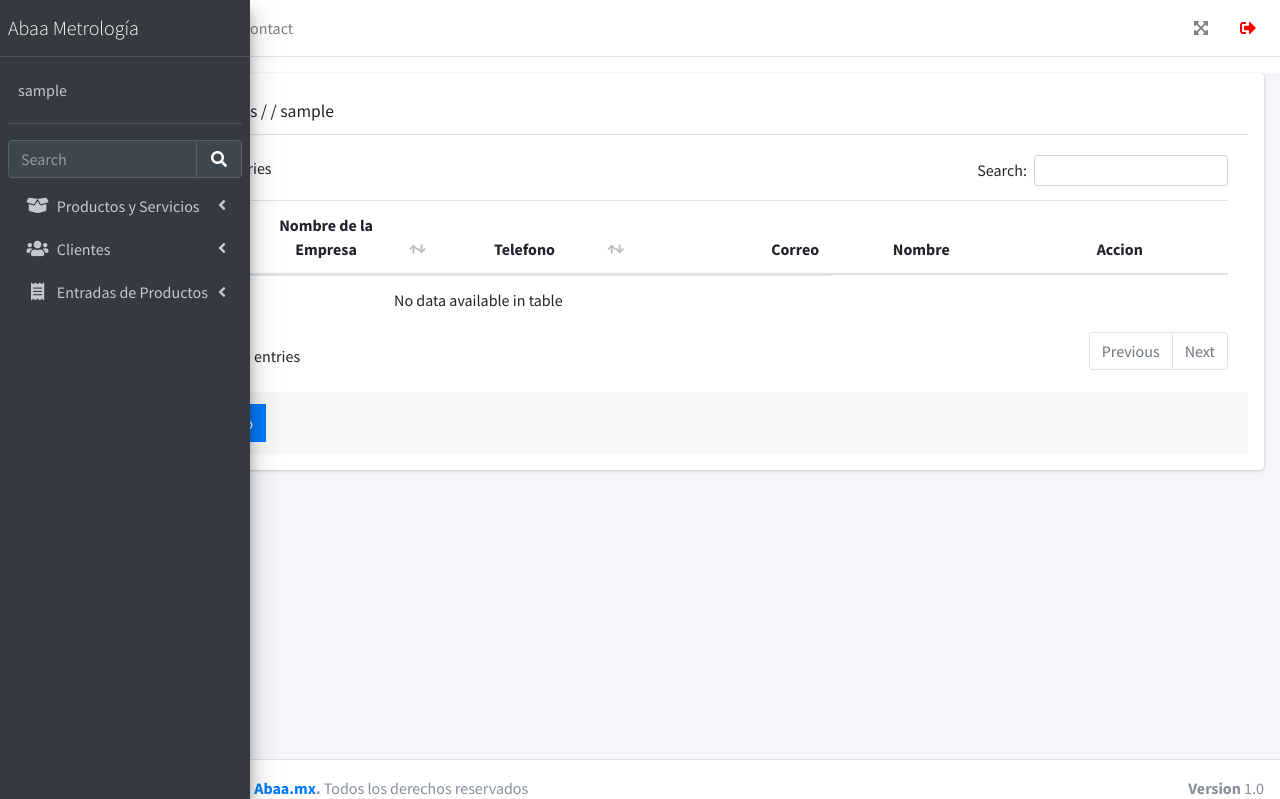
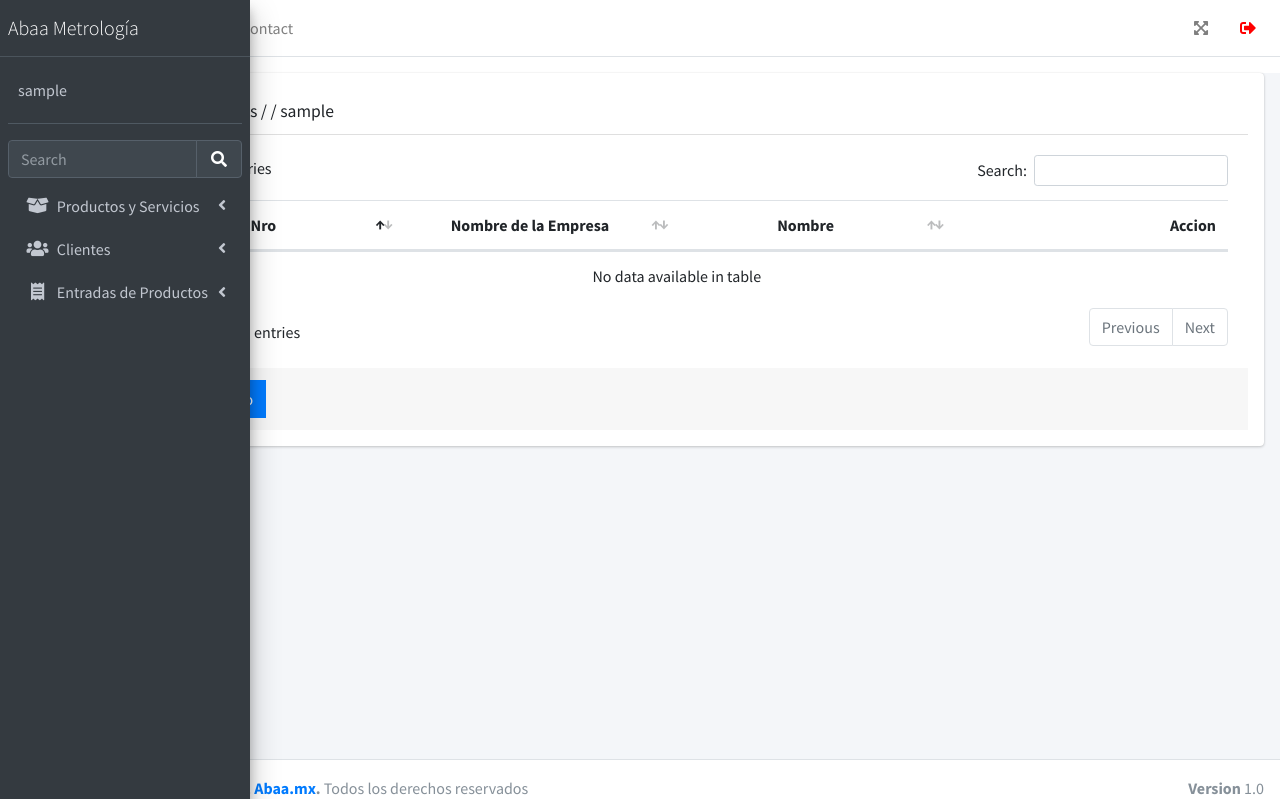
Before and after one commit to DjMagic32/Abaamet, a Django app: page /general/principal/empresas in a window 1280 px wide. Shown: the top 799 px of the page. Run offline with Django 4.2, Linux system fonts and the light colour scheme; the visitor is signed in with stand-in values (Sample User, id 1); data that the repository does not hold is empty; some libraries are stand-ins or nearby versions.

Commit message:
arreglo del borrado logico

```diff
--- a/general/models.py
+++ b/general/models.py
@@ -42,8 +42,8 @@ class Sucursal(models.Model):
     id= models.AutoField(primary_key=True)
     nombre_sucursal = models.CharField(null=True, max_length=50,verbose_name='Sucursal')
     rfc = models.CharField(null=True, max_length=30,verbose_name='RFC')
-    id_direccion= models.ForeignKey(Direccion,null=True, blank=True, on_delete= DO_NOTHING,verbose_name='dirección')
-    id_empresa = models.ForeignKey(Empresa, null=True, blank=True, on_delete=DO_NOTHING, verbose_name='Empresa')
+    id_direccion= models.ForeignKey(Direccion,null=True, blank=False, on_delete= DO_NOTHING,verbose_name='dirección')
+    id_empresa = models.ForeignKey(Empresa, null=True, blank=False, on_delete=DO_NOTHING, verbose_name='Empresa')
     def __str__(self):
         return self.nombre_sucursal
     def toJSON(self):
--- a/general/templates/empresas/empresas.html
+++ b/general/templates/empresas/empresas.html
@@ -1,11 +1,9 @@
 {% extends 'list.html' %} {% load static %} {% block head_list %}
 <script src="{% static 'Empresas\js\list.js' %}"></script>{% endblock head_list %} {% block columns %}
 <tr style="text-align: center;">
-    <th scope="col" style="width: 10%;">Nro</th>
-    <th scope="col" style="width:18%;">Nombre de la Empresa</th>
-    <th scope="col" style="width: 18%;">Telefono</th>
-    <th scope="col" style="width: 18%;">Correo</th>
-    <th scope="col" style="width: 18%;">Nombre</th>
-    <th scope="col" style="width: 18%;">Accion</th>
+    <th scope="col" style="width: 25%;">Nro</th>
+    <th scope="col" style="width: 25%;">Nombre de la Empresa</th>
+    <th scope="col" style="width: 25%;">Nombre</th>
+    <th scope="col" style="width: 25%;">Accion</th>
 </tr>
 {% endblock columns %} {% block rows %} {% endblock rows %} {% block javascript %} {% endblock %}
--- a/general/views/empresas/views.py
+++ b/general/views/empresas/views.py
@@ -28,7 +28,7 @@ class EmpresaListView(LoginRequiredMixin, PermissionRequiredMixin ,  ListView):
             action= request.POST['action']
             if action == 'searchdata':
                 data=[]
-                for i in Empresa.objects.all():
+                for i in Empresa.objects.filter(empresa_activa = 'True'):
                     data.append(i.toJSON())
             else:
                 data['error'] = 'Ha ocurrido un error'
```
Also changed, not shown: general/forms.py (+3 -4 lines).
